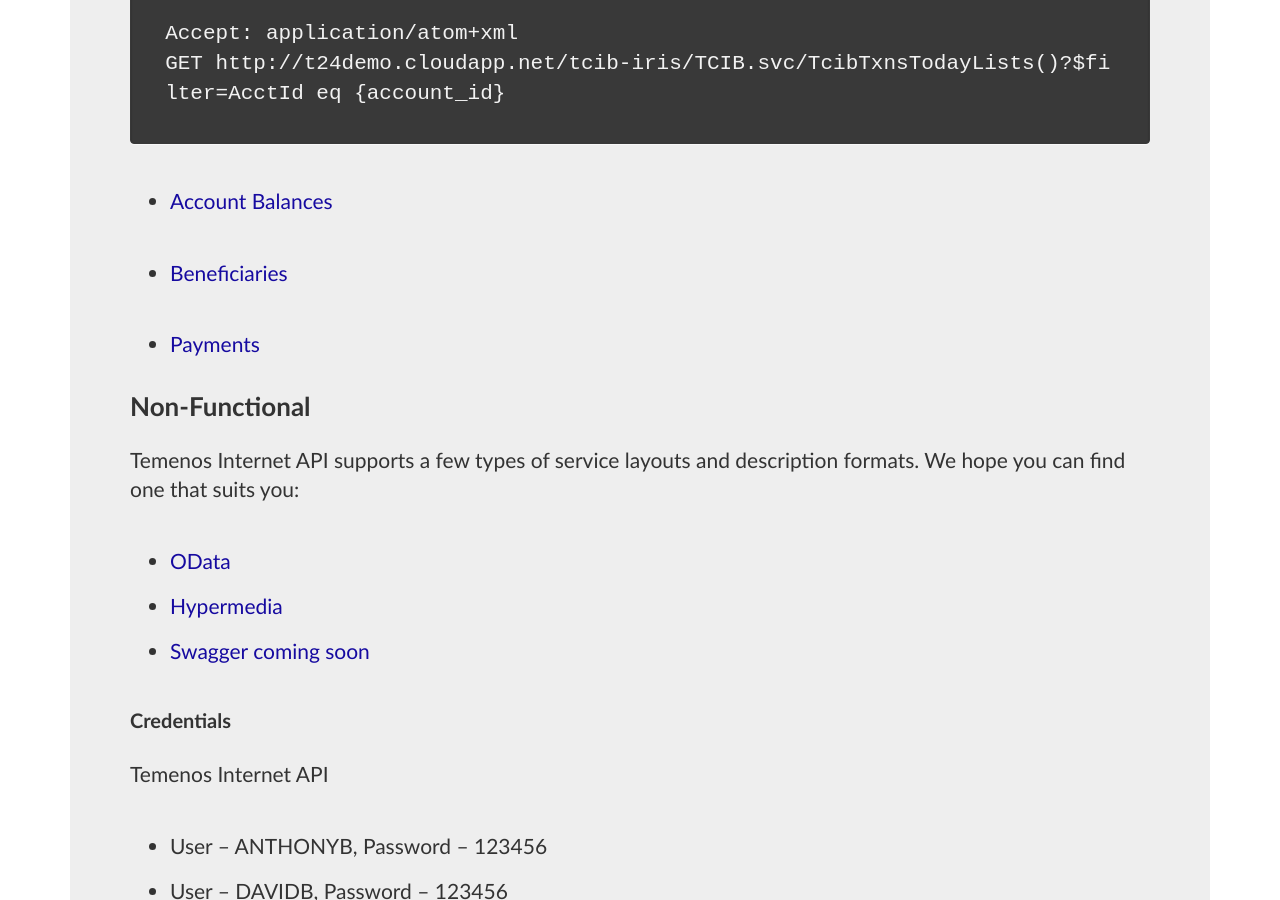
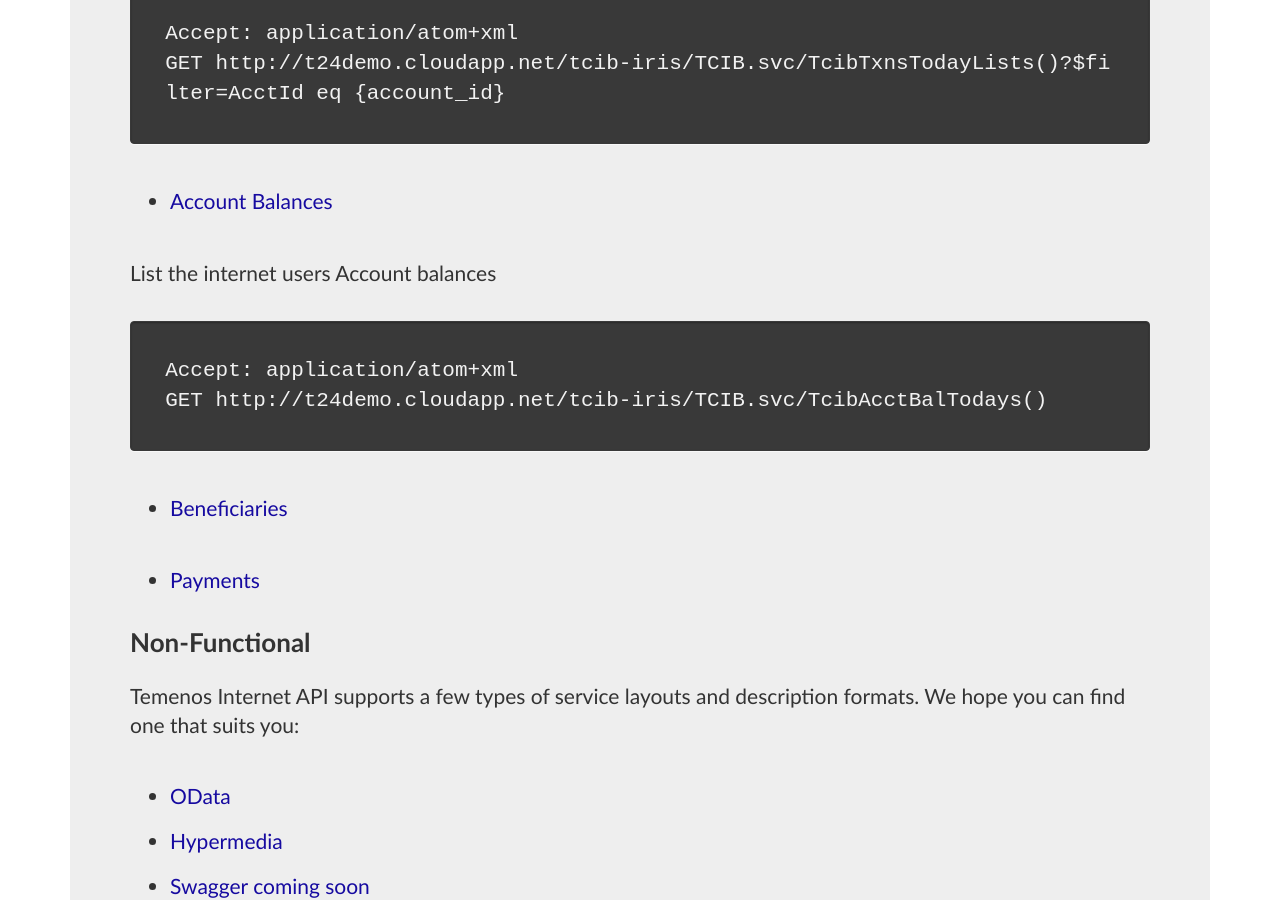
Before and after one commit to temenostech/TemenosHypermediaAPI, a Jekyll site: the page built from InternetAPI/index.md, in a window 1280 px wide and 900 px high, scrolled down 1077 px. Built offline with Jekyll 4.4.1, drawn with Linux system fonts in a browser that asks for light colours; some web fonts are replaced; Markdown is read by kramdown in place of the engine named in the settings.

Commit message:
Updated documentation for 'account balances today' enquiry

```diff
--- a/InternetAPI/index.md
+++ b/InternetAPI/index.md
@@ -29,7 +29,14 @@ GET http://t24demo.cloudapp.net/tcib-iris/TCIB.svc/TcibTxnsTodayLists()?$filter=
 </pre>
 
 
-* [Account Balances]()
+* [Account Balances](http://t24demo.cloudapp.net/tcib-iris/TCIB.svc/TcibAcctBalTodays())
+
+List the internet users Account balances
+
+<pre>
+Accept: application/atom+xml
+GET http://t24demo.cloudapp.net/tcib-iris/TCIB.svc/TcibAcctBalTodays()
+</pre>
 
 
 * [Beneficiaries]()
```
